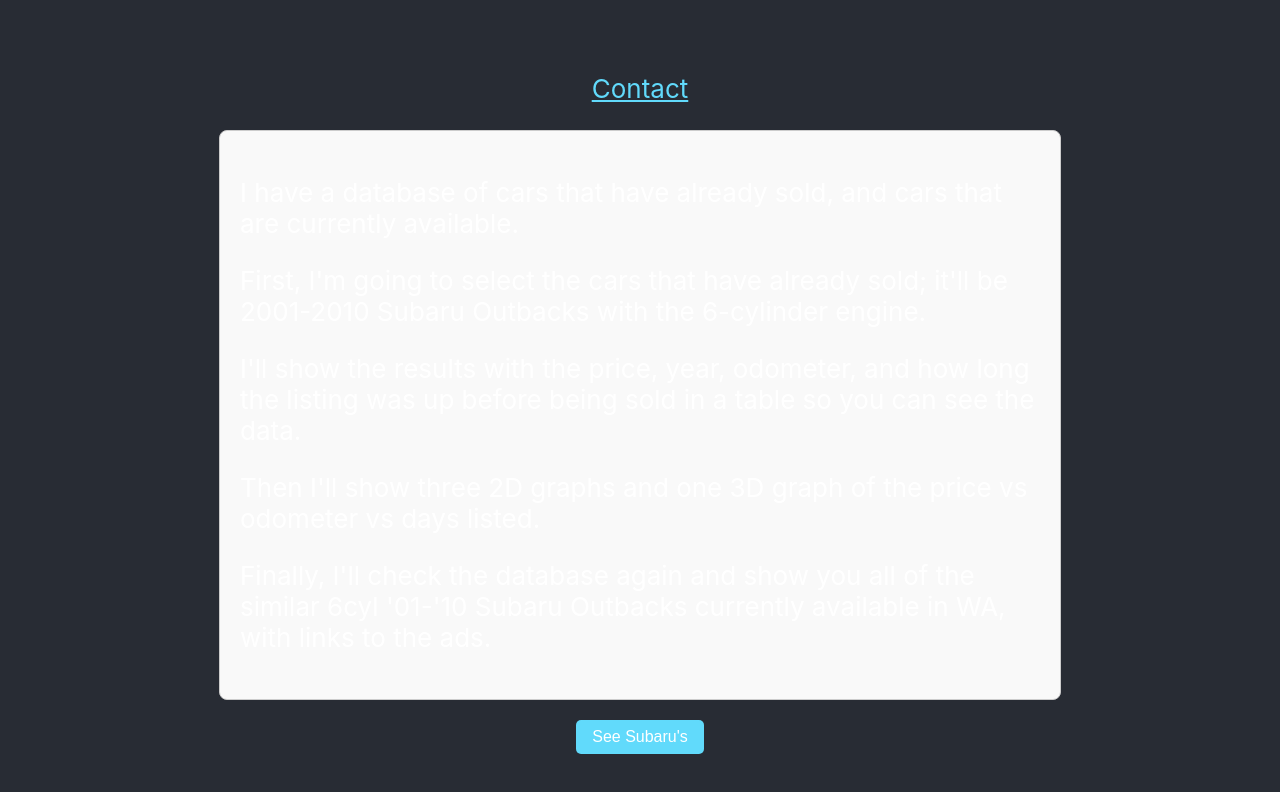
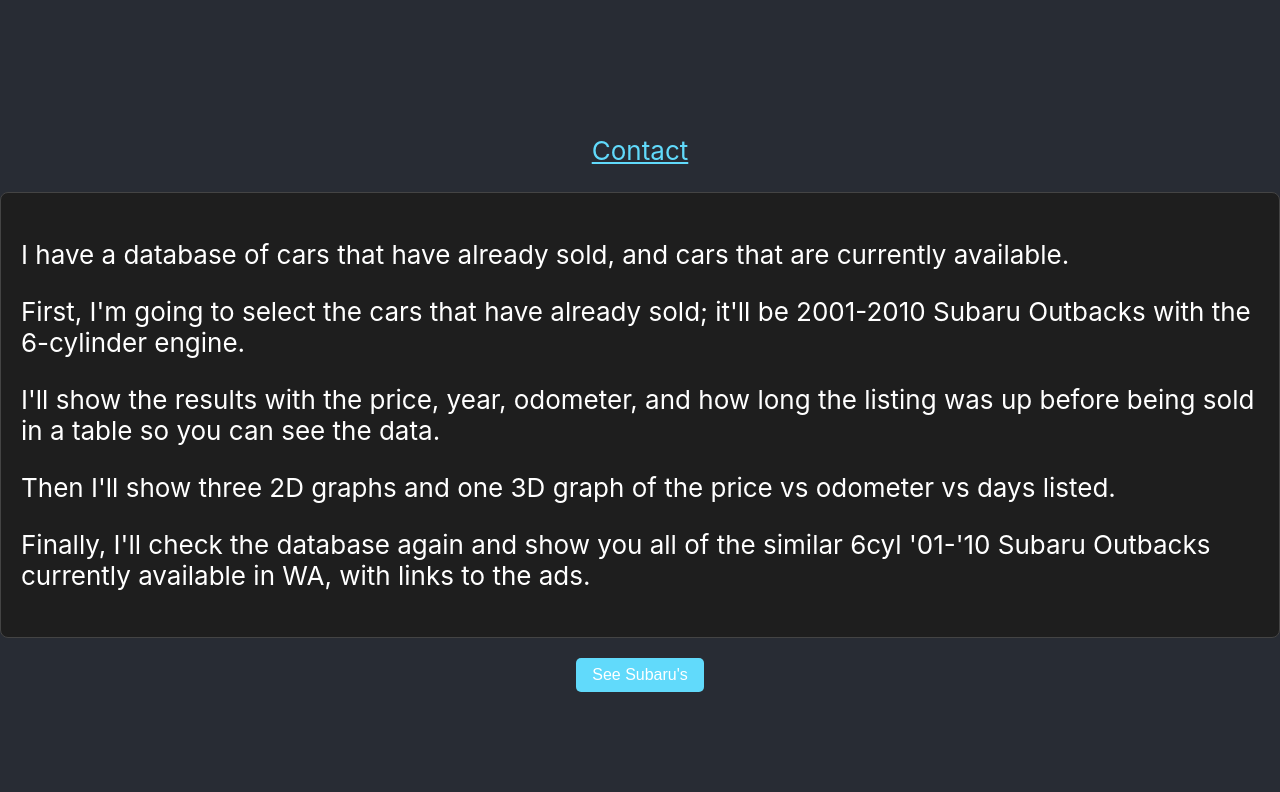
Before and after one commit to mckinlde/wheelswatcher, a React (Create React App) app in the folder wheelswatcher/: page / in a window 1280 px wide. Shown: the top 792 px of the page. Built offline with nearby package versions, Linux system fonts and the light colour scheme.

Commit message:
update styles

```diff
--- a/wheelswatcher/src/App.css
+++ b/wheelswatcher/src/App.css
@@ -39,13 +39,13 @@
 }
 
 .intro-box {
-  background-color: #f9f9f9;  /* Light background color */
-  border: 1px solid #ccc;  /* Light gray border */
+  background-color: #1e1e1e;  /* Dark background to match the app */
+  border: 1px solid #444;  /* Subtle border for contrast */
   padding: 20px;  /* Space inside the box */
   margin-bottom: 20px;  /* Space below the box */
   text-align: left;  /* Left-align the text */
   border-radius: 8px;  /* Rounded corners */
-  max-width: 800px;  /* Optional: limit the width for readability */
+  color: #fff;  /* Light text for contrast */
 }
 
 /* New styles for the dropdown and form */
```
